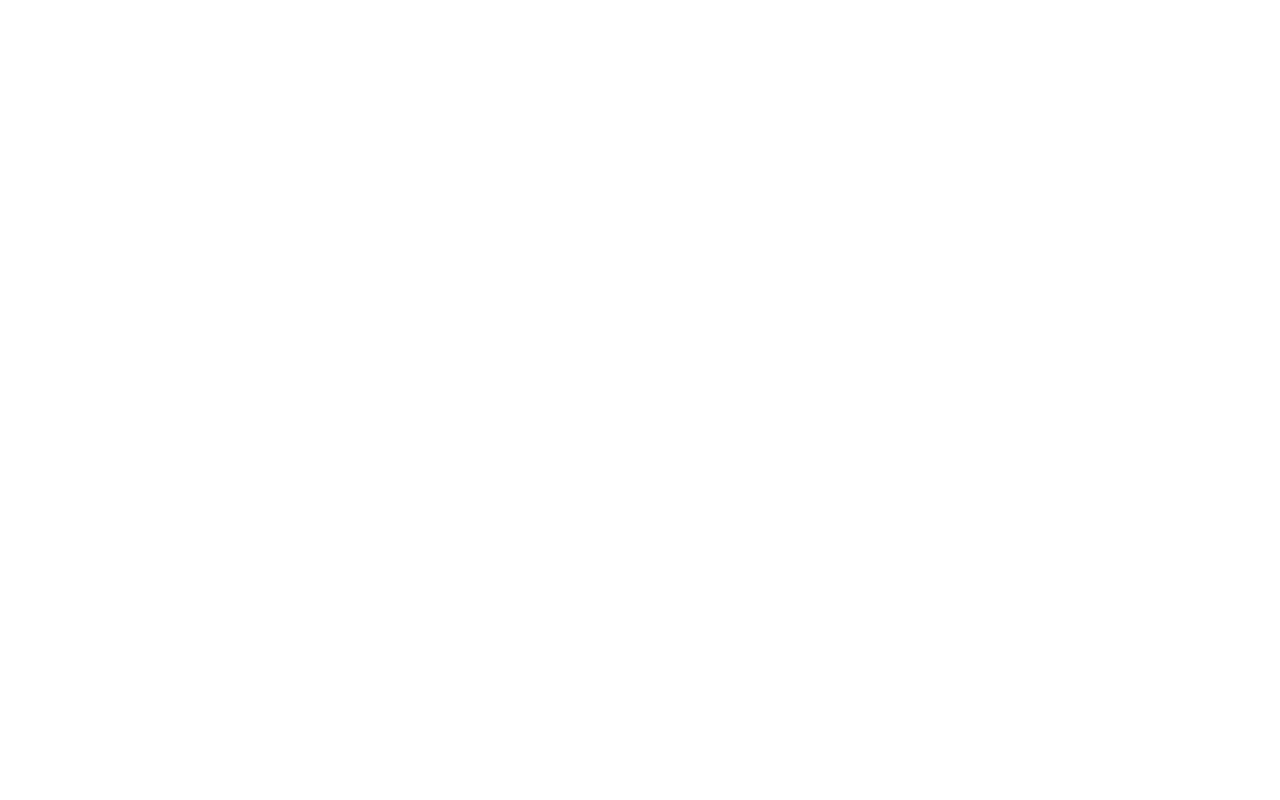
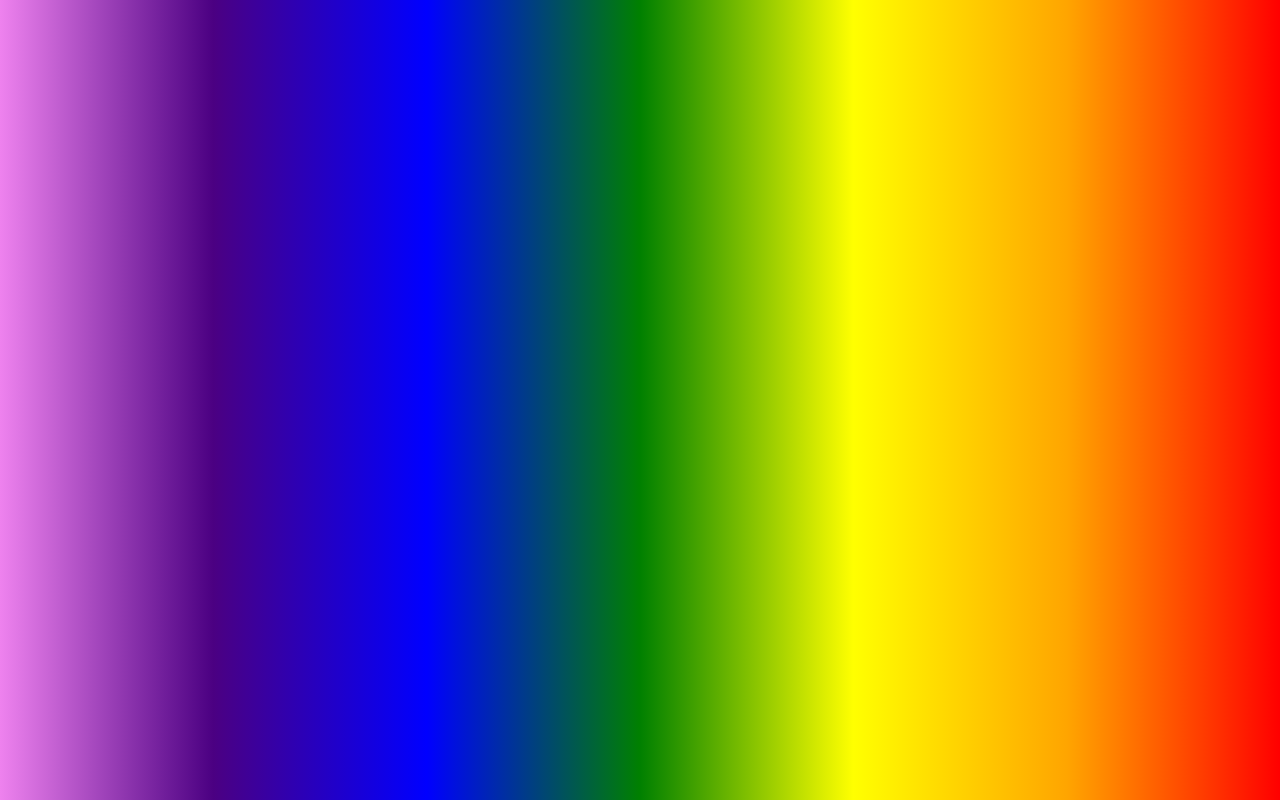
Before and after one commit to JuanCamilo7314/PracticaDevOps, a plain HTML site: page index.html in a window 1280 px wide. Drawn offline with Linux system fonts and the light colour scheme.

Commit message:
CreacionArcoiris

```diff
--- a/index.html
+++ b/index.html
@@ -1,3 +1,31 @@
 <!DOCTYPE html>
 <html lang="es">
+<head>
+  <meta charset="UTF-8">
+  <meta name="viewport" content="width=device-width, initial-scale=1.0">
+  <title>Arcoíris</title>
+  <style>
+    body {
+      margin: 0;
+      overflow: hidden;
+      display: flex;
+      align-items: center;
+      justify-content: center;
+      height: 100vh;
+      background: linear-gradient(to right, violet, indigo, blue, green, yellow, orange, red);
+      animation: rainbow 10s linear infinite;
+    }
+
+    @keyframes rainbow {
+      0% {
+        background-position: 0% 50%;
+      }
+      100% {
+        background-position: 100% 50%;
+      }
+    }
+  </style>
+</head>
+<body>
+</body>
 </html>
```
